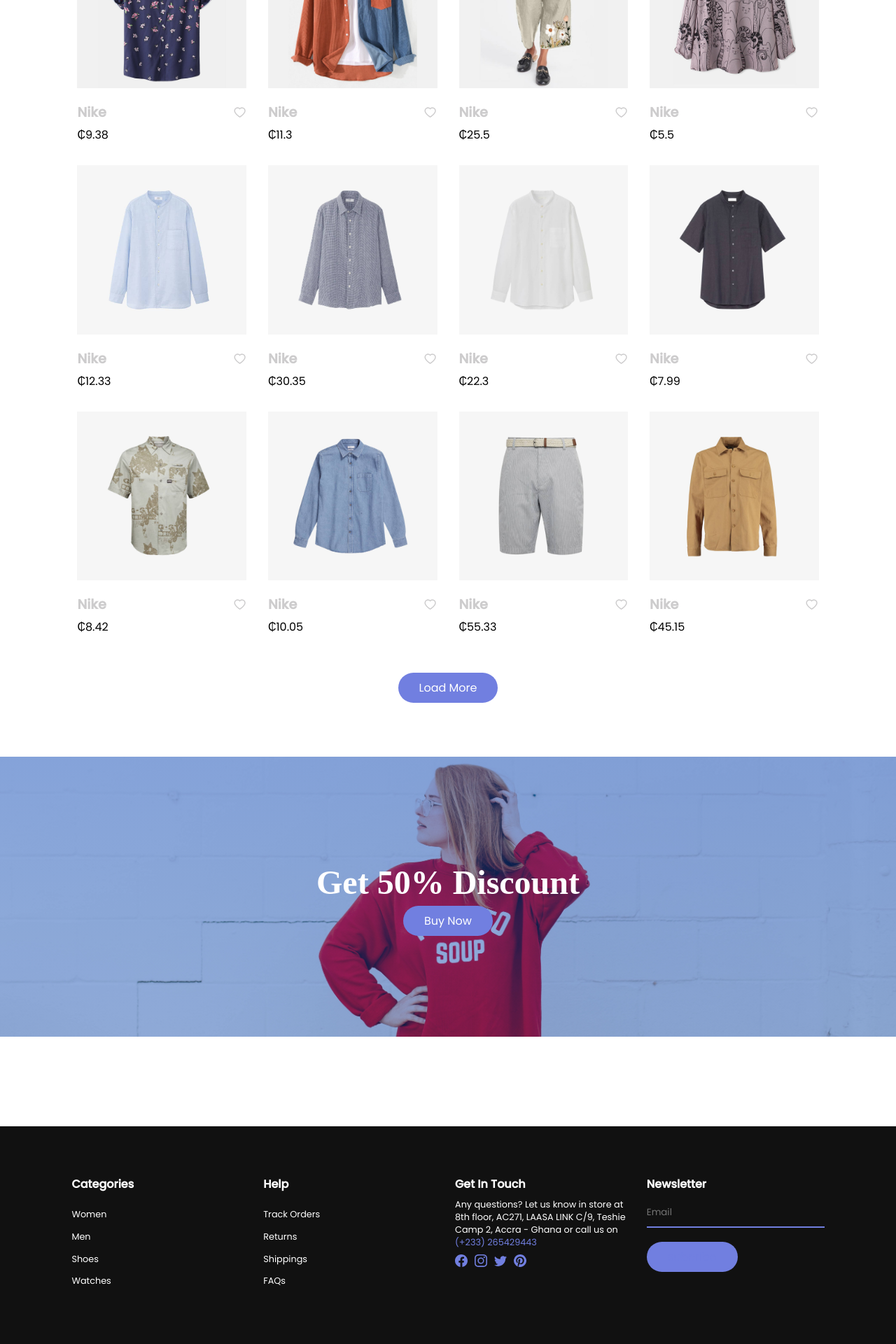
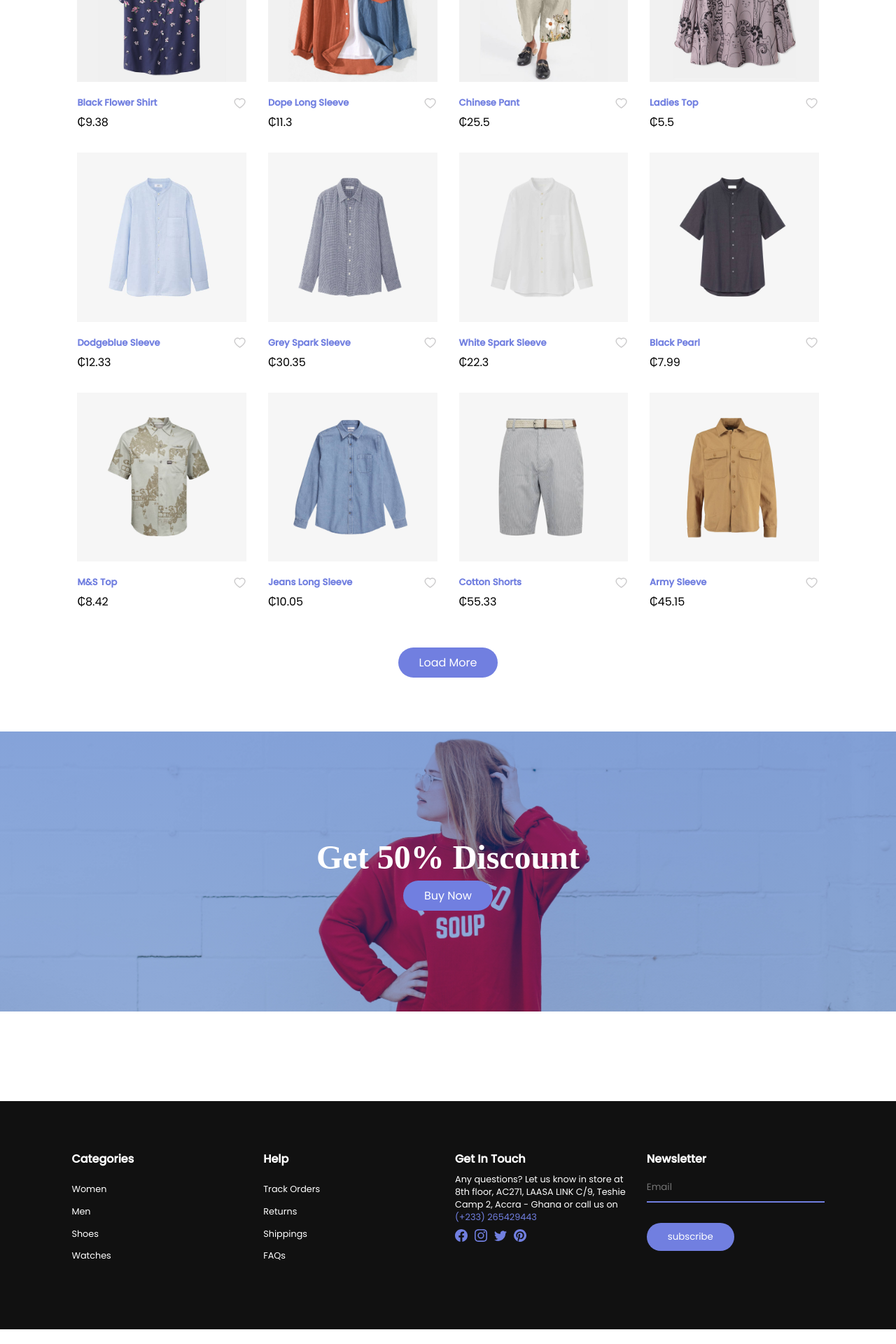
Before and after one commit to Ernest99/react-shop-project, a React (Create React App) app: page / in a window 1280 px wide. Shown: the part 2200-4120 px from the top of the page at 70% size. After the commit the page ends 4099 px from the top, so only its background shows below. Built offline with nearby package versions, Linux system fonts and the light colour scheme; a web font is replaced by a local one.

Commit message:
fixed some bugs

```diff
--- a/src/components/Footer.jsx
+++ b/src/components/Footer.jsx
@@ -1,7 +1,6 @@
 import React from 'react'
 import './footer.css'
 import {Link} from 'react-router-dom'
-import Btn from './Btn'
 import * as BsIcons from 'react-icons/bs'
 const Footer = () => {
   return (
@@ -50,7 +49,7 @@ const Footer = () => {
                     <div className="permalinks">
                         <input type="text" placeholder='Email'/>
                         <div className='footer_btn'>
-                            <Btn text={'subcribe'} className="btn-shop"/>
+                            <button className='news_btn'>subscribe</button>
                         </div>
                     </div>
                 </div>
--- a/src/components/Items.jsx
+++ b/src/components/Items.jsx
@@ -27,7 +27,7 @@ const Items = () => {
         {
             id: 1,
             Img: img1,
-            name: 'Nike',
+            name: 'Multicolors Shirt',
             Price: 20.50
 
 
@@ -35,91 +35,91 @@ const Items = () => {
         {
             id: 2,
             Img: img2,
-            name: 'Nike',
+            name: 'Flower Shirt',
             Price: 35.39
         },
         {
             id: 3,
             Img: img3,
-            name: 'Nike',
+            name: 'Twist Flower Shirt',
             Price: 18.25
         },
         {
             id: 4,
             Img: img4,
-            name: 'Nike',
+            name: 'Zicon Shirt',
             Price: 15.33
         },
         {
             id: 5,
             Img: img5,
-            name: 'Nike',
+            name: 'Black Flower Shirt',
             Price: 9.38
         },
         {
             id: 6,
             Img: img6,
-            name: 'Nike',
+            name: 'Dope Long Sleeve',
             Price: 11.30
         },
         {
             id: 7,
             Img: img7,
-            name: 'Nike',
+            name: 'Chinese Pant',
             Price: 25.50
         },
         {
             id: 8,
             Img: img8,
-            name: 'Nike',
+            name: 'Ladies Top',
             Price: 5.50
         },
         {
             id: 9,
             Img: img9,
-            name: 'Nike',
+            name: 'Dodgeblue Sleeve',
             Price: 12.33
         },
         {
             id: 10,
             Img: img10,
-            name: 'Nike',
+            name: 'Grey Spark Sleeve',
             Price: 30.35
         },
         {
             id: 11,
             Img: img11,
-            name: 'Nike',
+            name: 'White Spark Sleeve',
             Price: 22.30
         },
         {
             id: 12,
             Img: img12,
-            name: 'Nike',
+            name: 'Black Pearl',
             Price: 7.99
         },
         {
             id: 13,
             Img: img13,
-            name: 'Nike',
+            name: 'M&S Top',
             Price: 8.42
         },
         {
             id: 14,
             Img: img14,
-            name: 'Nike',
+            name: 'Jeans Long Sleeve',
             Price: 10.05
         },
         {
             id: 15,
             Img: img15,
-            name: 'Nike',
+            name: 'Cotton Shorts',
             Price: 55.33
         },
         {
             id: 16,
             Img: img16,
-            name: 'Nike',
+            name: 'Army Sleeve',
             Price: 45.15
         }
     ]
@@ -157,7 +157,7 @@ const Items = () => {
 
         <div className="detail">
             <h4>{name}</h4>
-            <AiOutlineHeart className="detail_icon"/>
+            <AiOutlineHeart className="detail_icon" />
         </div>
         <p>₵{Price}</p>
     </div>
--- a/src/components/footer.css
+++ b/src/components/footer.css
@@ -72,3 +72,12 @@ footer{
     color: var(--white);
     transition: .3s ease;
 }
+.news_btn{
+    padding: 10px 30px;
+    background: var(--color-primary);
+    border-radius: 30px;
+    color: var(--white);
+    font-family: var(--text-font);
+    border: none;
+    outline: none;
+}
--- a/src/components/header.css
+++ b/src/components/header.css
@@ -19,6 +19,7 @@ header {
 .content h1 {
     font-family: var(--head-font);
     font-size: 4rem;
+    color: var(--block);
 }
 .btn {
     margin-top: 1.5rem;
--- a/src/components/items.css
+++ b/src/components/items.css
@@ -105,10 +105,12 @@ transition: var(--transition);
 .detail_icon{
     font-weight: 600;
 }
-.color_heart{
-    color: var(--color-secondar);
+.detail h4{
+    font-family: var(--text-font);
+    font-size: 13px;
+    color: var(--color-primary);
+}
 
-}
 
 @media(max-width: 915px){
     .item_btn{
```
